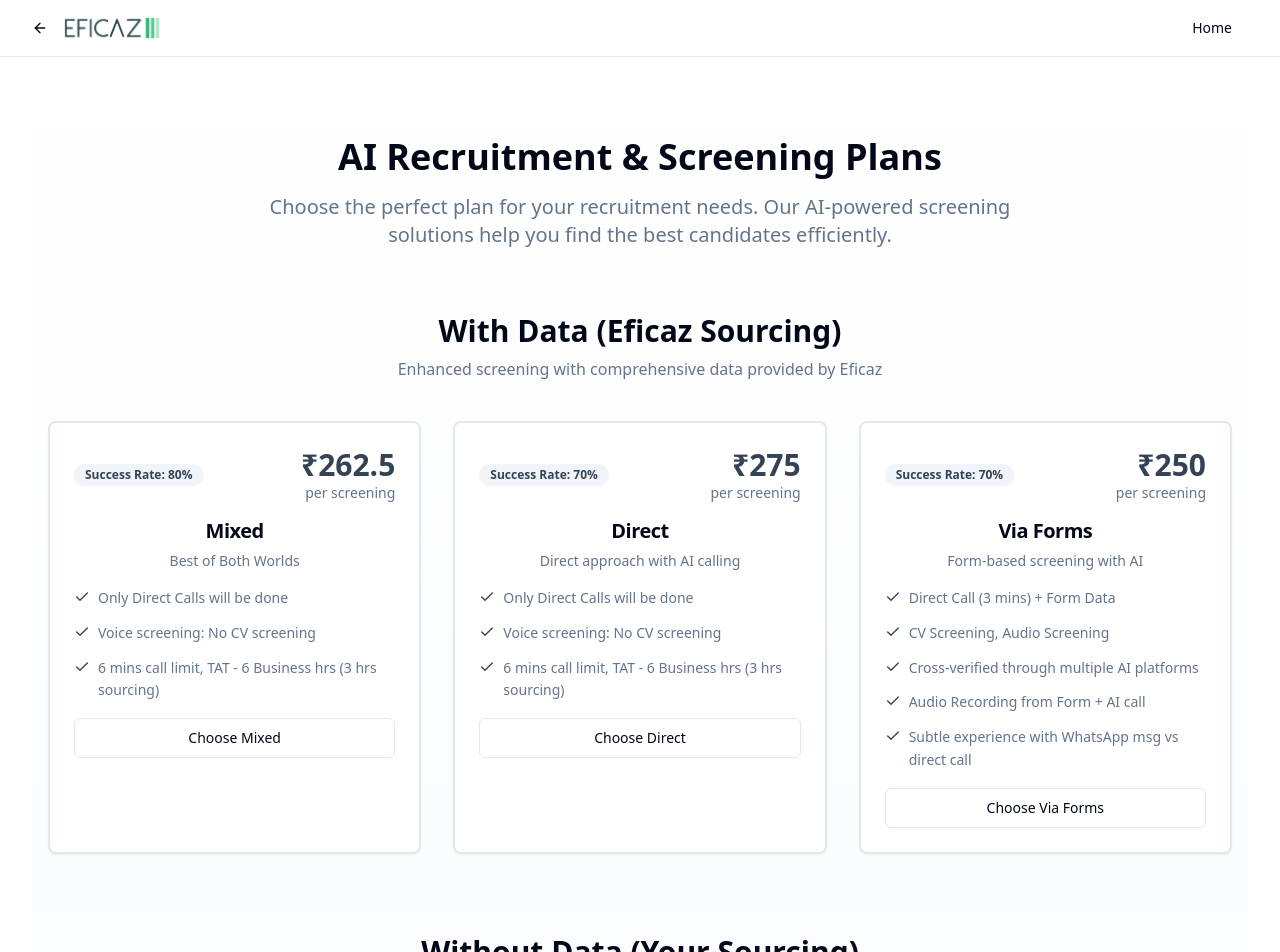
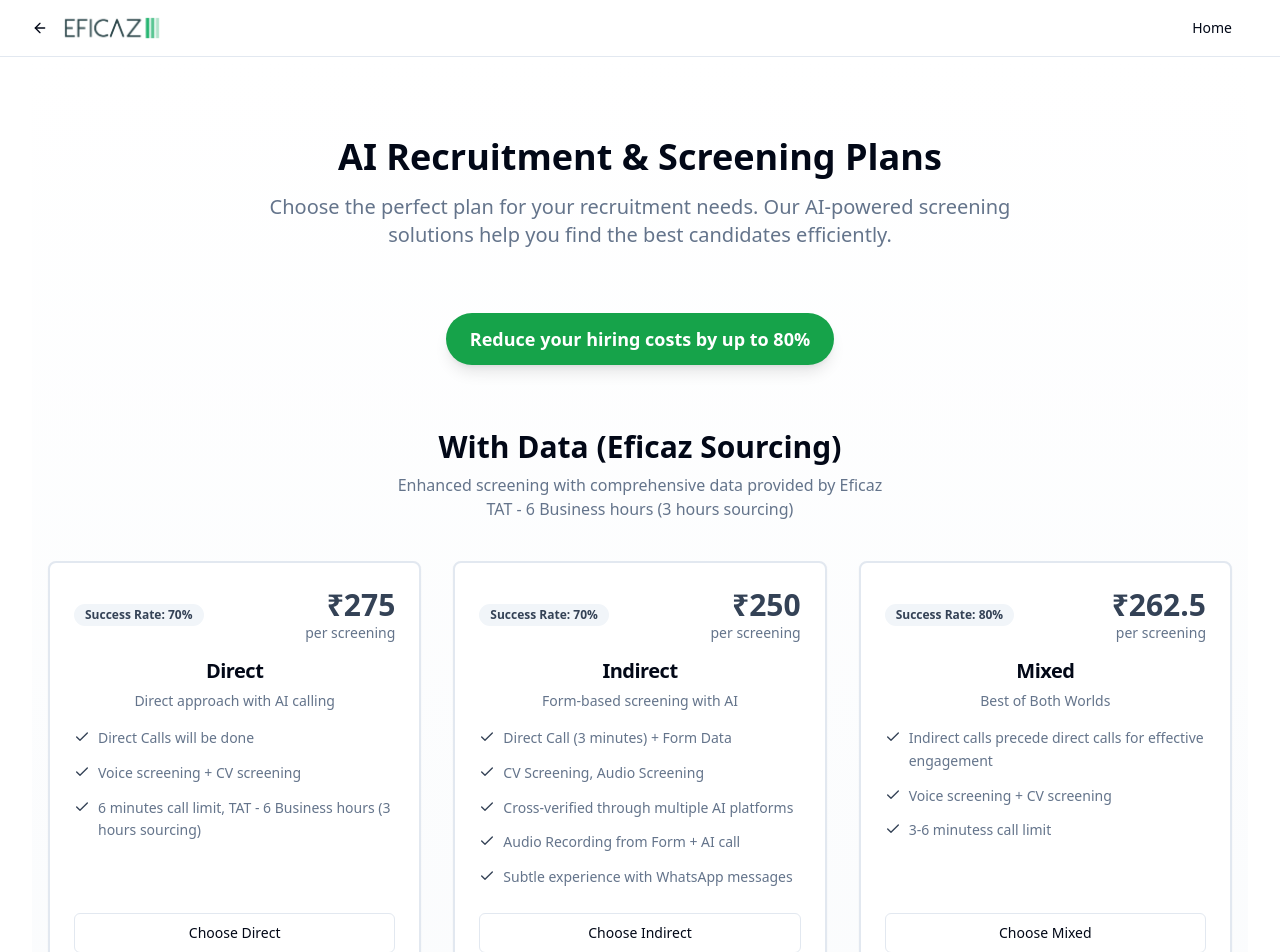
Before and after one commit to areysid/Eficaz, a React (Vite) app: page /pricing in a window 1280 px wide. Shown: the top 952 px of the page. Built offline with nearby package versions, Linux system fonts and the light colour scheme.

Commit message:
Changes Made

```diff
--- a/src/components/PricingPlans.tsx
+++ b/src/components/PricingPlans.tsx
@@ -7,106 +7,154 @@ import { Link } from "react-router-dom";
 
 const PricingPlans = () => {
   const withDataPlans = [
-    {
-      name: "Mixed",
-      successRate: "80%",
-      price: "262.5",
-      description: "Best of Both Worlds",
-      features: [
-        "Only Direct Calls will be done",
-        "Voice screening: No CV screening",
-        "6 mins call limit, TAT - 6 Business hrs (3 hrs sourcing)",
-      ],
-    },
+
     {
       name: "Direct",
       successRate: "70%",
       price: "275",
       description: "Direct approach with AI calling",
       features: [
-        "Only Direct Calls will be done",
-        "Voice screening: No CV screening",
-        "6 mins call limit, TAT - 6 Business hrs (3 hrs sourcing)",
+        "Direct Calls will be done",
+        "Voice screening + CV screening",
+        "6 minutes call limit, TAT - 6 Business hours (3 hours sourcing)",
       ],
     },
     {
-      name: "Via Forms",
+      name: "Indirect",
       successRate: "70%",
       price: "250",
       description: "Form-based screening with AI",
       features: [
-        "Direct Call (3 mins) + Form Data",
+        "Direct Call (3 minutes) + Form Data",
         "CV Screening, Audio Screening",
         "Cross-verified through multiple AI platforms",
         "Audio Recording from Form + AI call",
-        "Subtle experience with WhatsApp msg vs direct call",
+        "Subtle experience with WhatsApp messages",
+      ],
+    },
+        {
+      name: "Mixed",
+      successRate: "80%",
+      price: "262.5",
+      description: "Best of Both Worlds",
+      features: [
+        "Indirect calls precede direct calls for effective engagement",
+        "Voice screening + CV screening",
+        "3-6 minutess call limit",
       ],
     },
   ];
 
   const withoutDataPlans = [
-    {
-      name: "Mixed",
-      successRate: "80%",
-      price: "187.5",
-      description: "Best of Both Worlds",
-      features: [
-        "Only Direct Calls will be done",
-        "Voice screening: No CV screening",
-        "6 mins call limit, TAT - 6 Business hrs (3 hrs sourcing)",
-      ],
-    },
+
     {
       name: "Direct",
       successRate: "70%",
       price: "200",
       description: "Direct approach with AI calling",
       features: [
-        "Only Direct Calls will be done",
-        "Voice screening: No CV screening",
-        "6 mins call limit, TAT - 6 Business hrs (3 hrs sourcing)",
+        "Direct Calls will be done",
+        "Voice screening + CV screening",
+        "6 minutes call limit, TAT - 6 Business hours (3 hours sourcing)",
       ],
     },
     {
-      name: "Via Forms",
+      name: "Indirect",
       successRate: "70%",
       price: "175",
       description: "Form-based screening with AI",
       features: [
-        "Direct Call (3 mins) + Form Data",
+        "Direct Call (3 minutes) + Form Data",
         "CV Screening, Audio Screening",
         "Cross-verified through multiple AI platforms",
         "Audio Recording from Form + AI call",
-        "Subtle experience with WhatsApp msg vs direct call",
+        "Subtle experience with WhatsApp messages",
+      ],
+    },
+        {
+      name: "Mixed",
+      successRate: "80%",
+      price: "187.5",
+      description: "Best of Both Worlds",
+      features: [
+        "Indirect calls precede direct calls for effective engagement",
+        "Voice screening + CV screening",
+        "3-6 minutes call limit",
       ],
     },
   ];
 
+  // const PlanCard = ({ plan }: { plan: any }) => (
+  //   <motion.div
+  //     whileHover={{ scale: 1.03 }}
+  //     whileTap={{ scale: 0.98 }}
+  //     initial={{ opacity: 0, y: 40 }}
+  //     whileInView={{ opacity: 1, y: 0 }}
+  //     transition={{ duration: 0.4 }}
+  //     viewport={{ once: true }}
+  //   >
+  //     <Card className="relative h-full transition-all duration-300 hover:shadow-lg border-2 hover:border-primary/30">
+  //       <CardHeader className="text-center pb-4">
+  //         <div className="flex items-center justify-between mb-2">
+  //           <Badge variant="secondary" className="text-xs">
+  //             Success Rate: {plan.successRate}
+  //           </Badge>
+  //           <div className="text-right">
+  //             <div className="text-3xl font-bold text-primary">₹{plan.price}</div>
+  //             <div className="text-sm text-muted-foreground">per screening</div>
+  //           </div>
+  //         </div>
+  //         <CardTitle className="text-xl">{plan.name}</CardTitle>
+  //         <CardDescription className="text-sm">{plan.description}</CardDescription>
+  //       </CardHeader>
+  //       <CardContent className="space-y-4">
+  //         <div className="space-y-3">
+  //           {plan.features.map((feature: string, index: number) => (
+  //             <div key={index} className="flex items-start gap-2">
+  //               <Check className="h-4 w-4 text-primary mt-0.5 flex-shrink-0" />
+  //               <span className="text-sm text-muted-foreground leading-relaxed">
+  //                 {feature}
+  //               </span>
+  //             </div>
+  //           ))}
+  //         </div>
+  //         <Button
+  //           className="w-full mt-6"
+  //           variant= "outline"
+  //         >
+  //           Choose {plan.name}
+  //         </Button>
+  //       </CardContent>
+  //     </Card>
+  //   </motion.div>
+  // );
+
   const PlanCard = ({ plan }: { plan: any }) => (
-    <motion.div
-      whileHover={{ scale: 1.03 }}
-      whileTap={{ scale: 0.98 }}
-      initial={{ opacity: 0, y: 40 }}
-      whileInView={{ opacity: 1, y: 0 }}
-      transition={{ duration: 0.4 }}
-      viewport={{ once: true }}
-    >
-      <Card className="relative h-full transition-all duration-300 hover:shadow-lg border-2 hover:border-primary/30">
-        <CardHeader className="text-center pb-4">
-          <div className="flex items-center justify-between mb-2">
-            <Badge variant="secondary" className="text-xs">
-              Success Rate: {plan.successRate}
-            </Badge>
-            <div className="text-right">
-              <div className="text-3xl font-bold text-primary">₹{plan.price}</div>
-              <div className="text-sm text-muted-foreground">per screening</div>
-            </div>
+  <motion.div
+    whileHover={{ scale: 1.03 }}
+    whileTap={{ scale: 0.98 }}
+    initial={{ opacity: 0, y: 40 }}
+    whileInView={{ opacity: 1, y: 0 }}
+    transition={{ duration: 0.4 }}
+    viewport={{ once: true }}
+  >
+    <Card className="relative h-full flex flex-col transition-all duration-300 hover:shadow-lg border-2 hover:border-primary/30">
+      <CardHeader className="text-center pb-4">
+        <div className="flex items-center justify-between mb-2">
+          <Badge variant="secondary" className="text-xs">
+            Success Rate: {plan.successRate}
+          </Badge>
+          <div className="text-right">
+            <div className="text-3xl font-bold text-primary">₹{plan.price}</div>
+            <div className="text-sm text-muted-foreground">per screening</div>
           </div>
-          <CardTitle className="text-xl">{plan.name}</CardTitle>
-          <CardDescription className="text-sm">{plan.description}</CardDescription>
-        </CardHeader>
-        <CardContent className="space-y-4">
-          <div className="space-y-3">
+        </div>
+        <CardTitle className="text-xl">{plan.name}</CardTitle>
+        <CardDescription className="text-sm">{plan.description}</CardDescription>
+      </CardHeader>
+
+        <CardContent className="flex flex-col flex-1">
+          <div className="space-y-3 flex-1">
             {plan.features.map((feature: string, index: number) => (
               <div key={index} className="flex items-start gap-2">
                 <Check className="h-4 w-4 text-primary mt-0.5 flex-shrink-0" />
@@ -116,16 +164,18 @@ const PricingPlans = () => {
               </div>
             ))}
           </div>
-          <Button
-            className="w-full mt-6"
-            variant= "outline"
-          >
-            Choose {plan.name}
-          </Button>
+
+          {/* Add spacing before button */}
+          <div className="pt-6">
+            <Button className="w-full" variant="outline">
+              Choose {plan.name}
+            </Button>
+          </div>
         </CardContent>
-      </Card>
-    </motion.div>
-  );
+
+    </Card>
+  </motion.div>
+);
 
   return (
     <div className="flex flex-col min-h-screen">
@@ -155,12 +205,28 @@ const PricingPlans = () => {
               </motion.p>
             </div>
 
+            {/* Cost Saving Highlight */}
+            <motion.div
+              className="text-center mb-16"
+              initial={{ opacity: 0, scale: 0.9 }}
+              whileInView={{ opacity: 1, scale: 1 }}
+              transition={{ duration: 0.6 }}
+              viewport={{ once: true }}
+            >
+              <div className="inline-block bg-green-600 text-white px-6 py-3 rounded-full text-lg font-semibold shadow-lg">
+                Reduce your hiring costs by up to <span className="font-bold">80%</span>
+              </div>
+            </motion.div>
+
             {/* With Data Plans */}
             <div className="mb-20">
               <div className="text-center mb-10">
                 <h2 className="text-3xl font-bold mb-2">With Data (Eficaz Sourcing)</h2>
                 <p className="text-muted-foreground">
                   Enhanced screening with comprehensive data provided by Eficaz
+                </p>
+                <p className="text-muted-foreground">
+                  TAT - 6 Business hours (3 hours sourcing)
                 </p>
               </div>
               <div className="grid md:grid-cols-3 gap-8">
@@ -173,9 +239,12 @@ const PricingPlans = () => {
             {/* Without Data Plans */}
             <div>
               <div className="text-center mb-10">
-                <h2 className="text-3xl font-bold mb-2">Without Data (Your Sourcing)</h2>
+                <h2 className="text-3xl font-bold mb-2">Sourcing with Your Data</h2>
                 <p className="text-muted-foreground">
                   Efficient screening with your own sourced candidates
+                </p>
+                <p className="text-muted-foreground">
+                  TAT - 3 Business hours
                 </p>
               </div>
               <div className="grid md:grid-cols-3 gap-8">
```
Also changed, not shown: src/components/LandingPage.tsx (+44 -21 lines).
